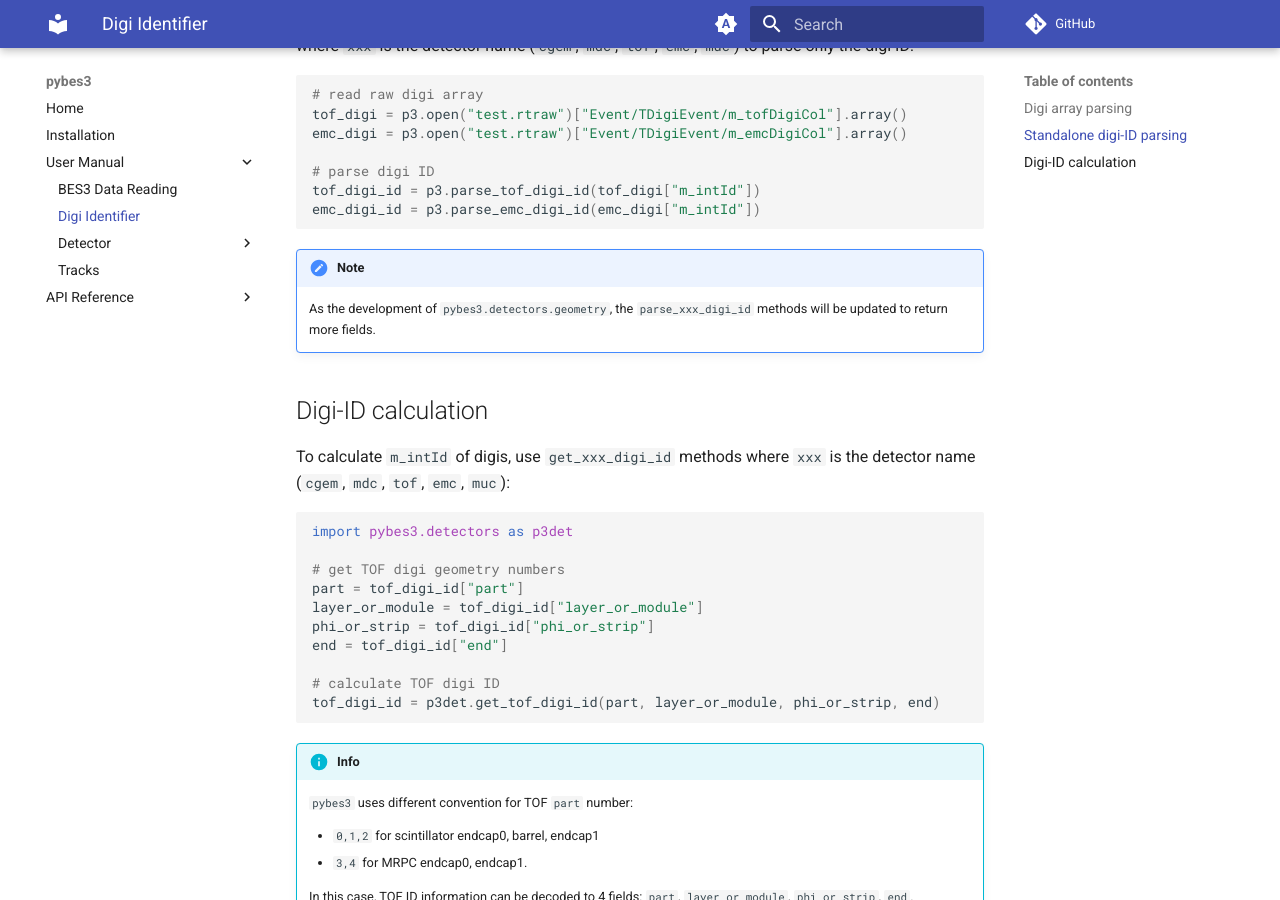
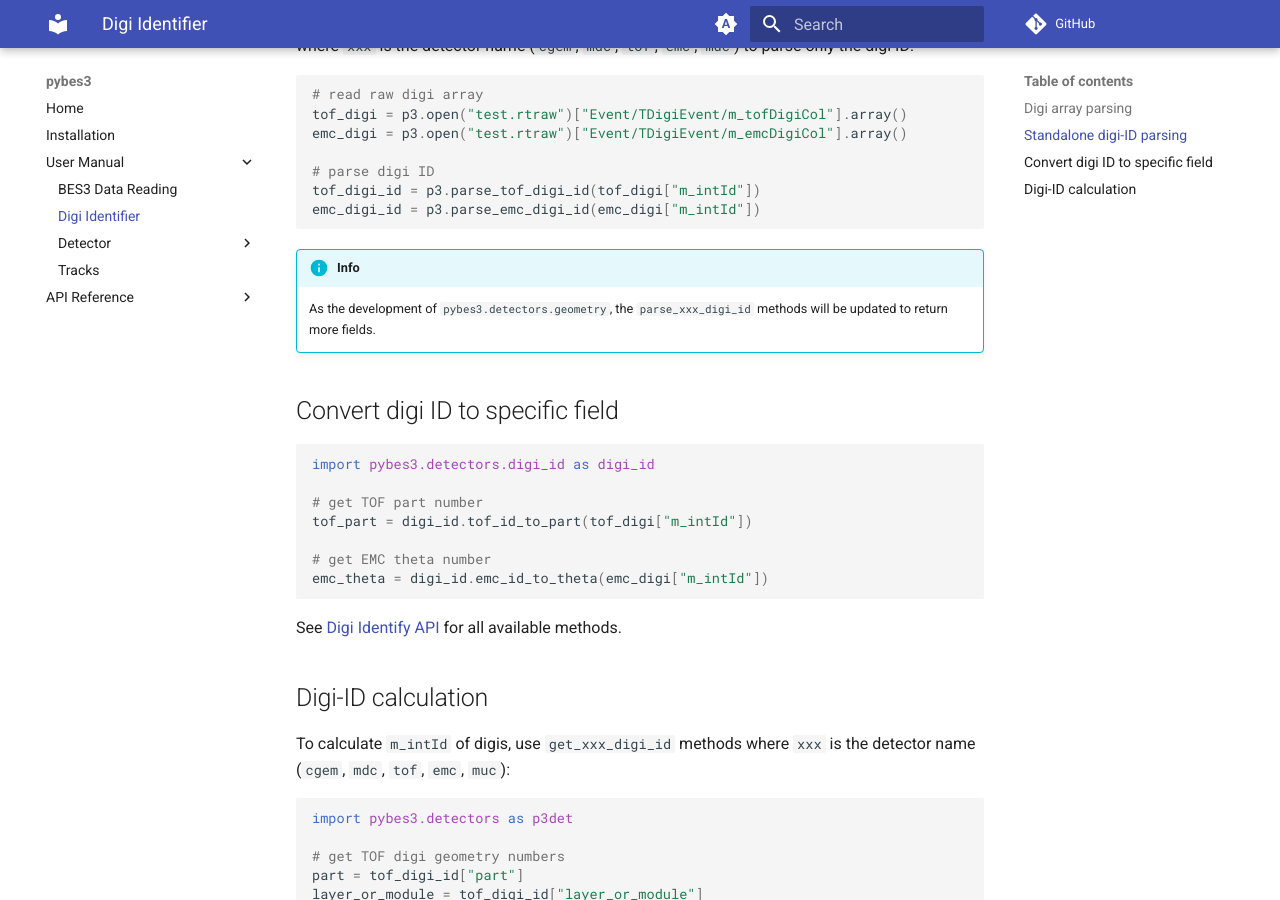
Before and after one commit to mrzimu/pybes3, an MkDocs documentation site: the page built from docs/user-manual/digi-identifier.md, in a window 1280 px wide and 900 px high, scrolled down 713 px. Built offline with MkDocs 1.6.1 and Material for MkDocs 9.7.7, drawn with Linux system fonts in a browser that asks for light colours; comment, search, counter and statistics services are not loaded.

````diff
--- a/docs/user-manual/digi-identifier.md
+++ b/docs/user-manual/digi-identifier.md
@@ -32,9 +32,22 @@ tof_digi_id = p3.parse_tof_digi_id(tof_digi["m_intId"])
 emc_digi_id = p3.parse_emc_digi_id(emc_digi["m_intId"])
 ```
 
-!!! note
+!!! info
     As the development of `pybes3.detectors.geometry`, the `parse_xxx_digi_id` methods will be updated to return more fields.
 
+## Convert digi ID to specific field
+
+```python
+import pybes3.detectors.digi_id as digi_id
+
+# get TOF part number
+tof_part = digi_id.tof_id_to_part(tof_digi["m_intId"])
+
+# get EMC theta number
+emc_theta = digi_id.emc_id_to_theta(emc_digi["m_intId"])
+```
+
+See [Digi Identify API](../../api/pybes3.detectors/#digi-identify) for all available methods.
 
 ## Digi-ID calculation
 
````
Also changed, not shown: docs/api/pybes3.detectors.md (+1 -1 lines), 2 other files.
